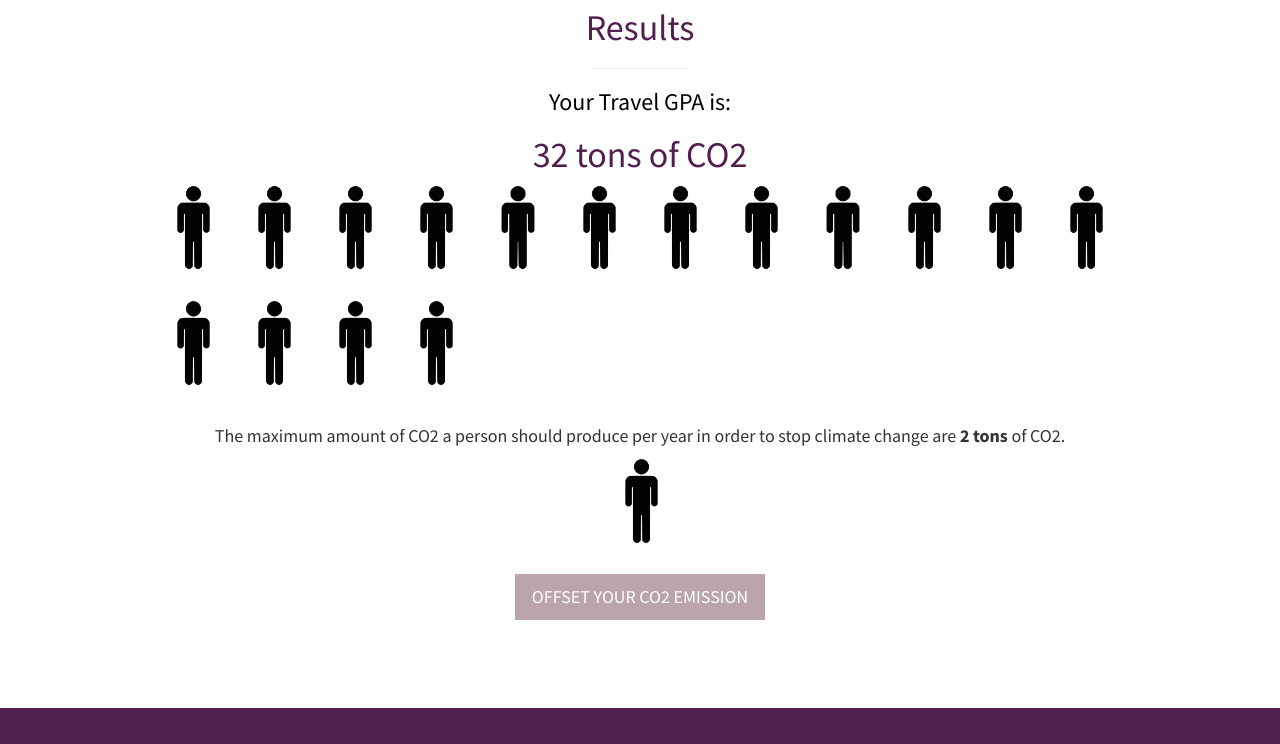
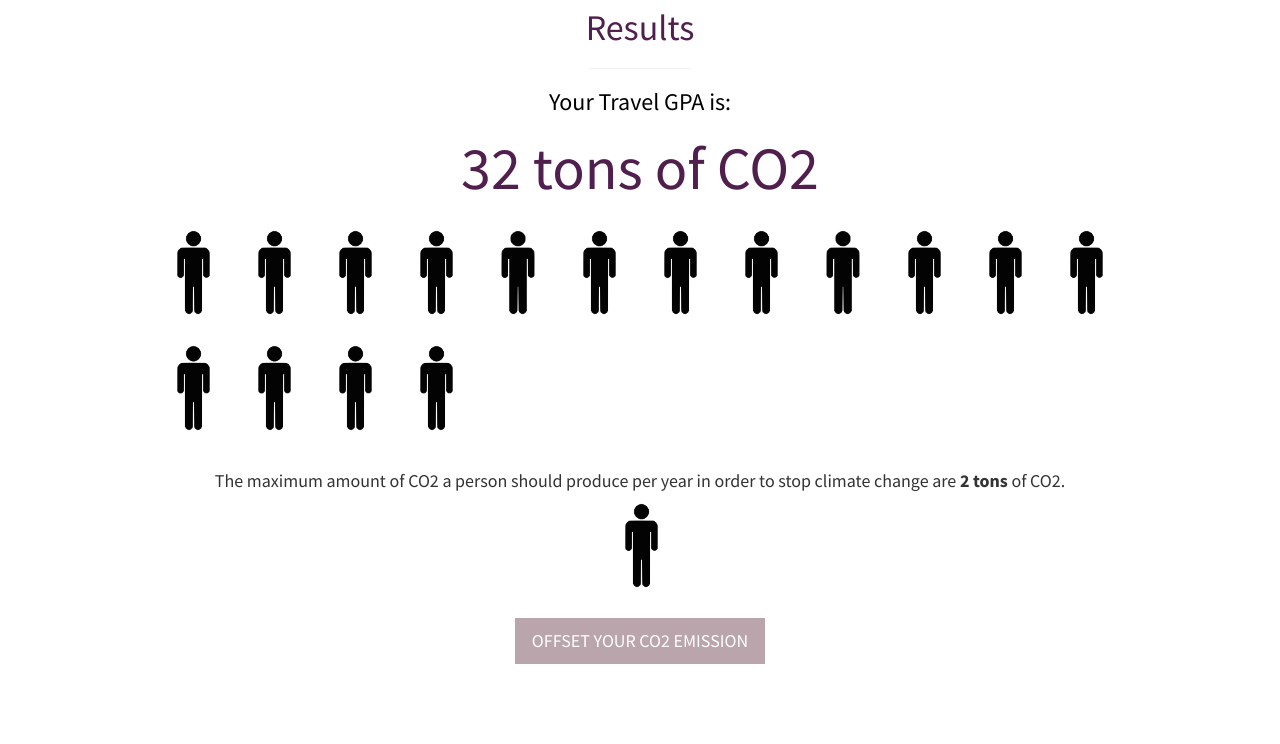
Before and after one commit to kiprask/madmaps, a website: page NYUADTravelMap/index.html in a window 1280 px wide. Shown: the part 1920-2664 px from the top of the page. Drawn offline with Linux system fonts and the light colour scheme.

Commit message:
Update stylish-portfolio.css

```diff
--- a/NYUADTravelMap/css/stylish-portfolio.css
+++ b/NYUADTravelMap/css/stylish-portfolio.css
@@ -140,7 +140,6 @@ hr.small {
     margin: 10px;
 }
 
-
 /* Results */
 
 .results {
@@ -155,6 +154,11 @@ hr.small {
 .results h3{
     color: black;
     margin-bottom: 2%;
+}
+
+#emissions{
+    font-size: 60px;
+    margin-bottom: 3%;
 }
 
 .results h4{
```
